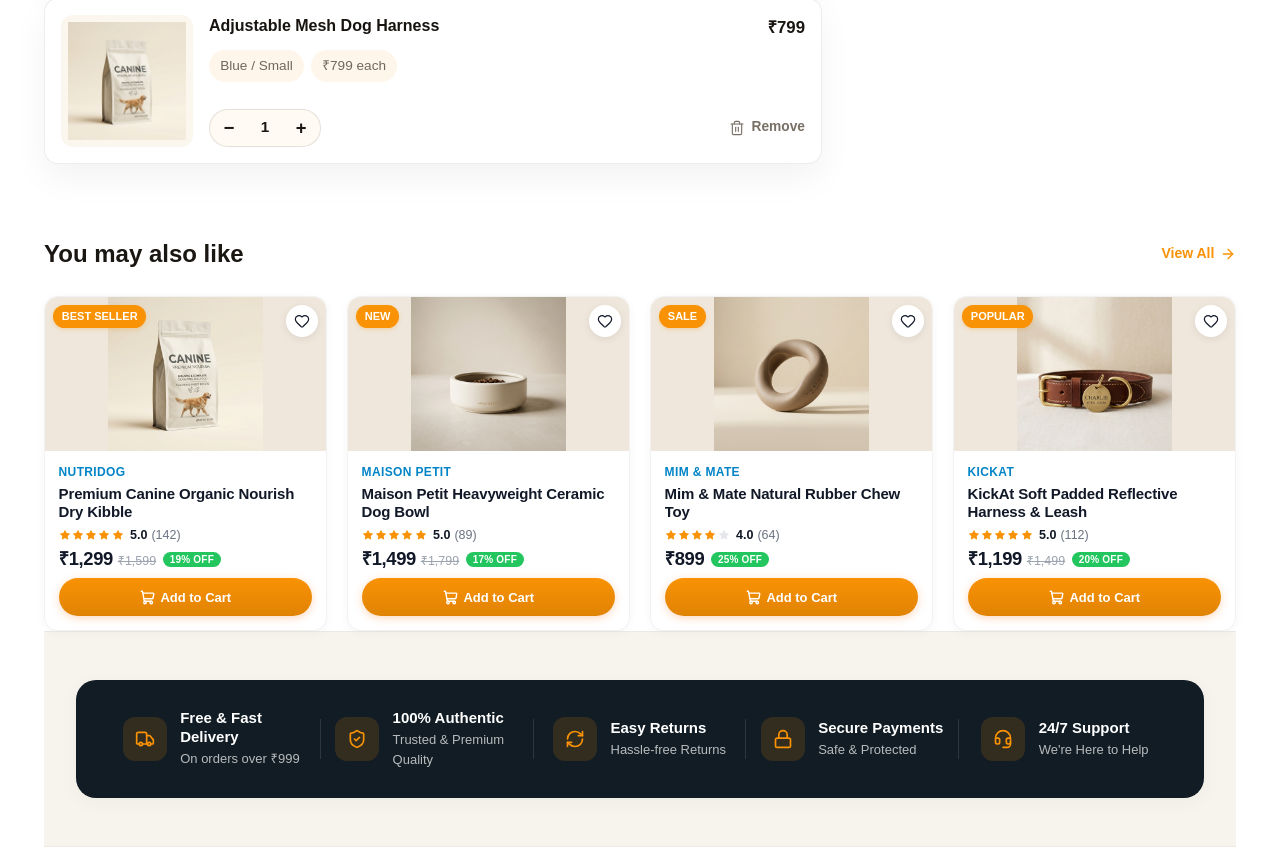
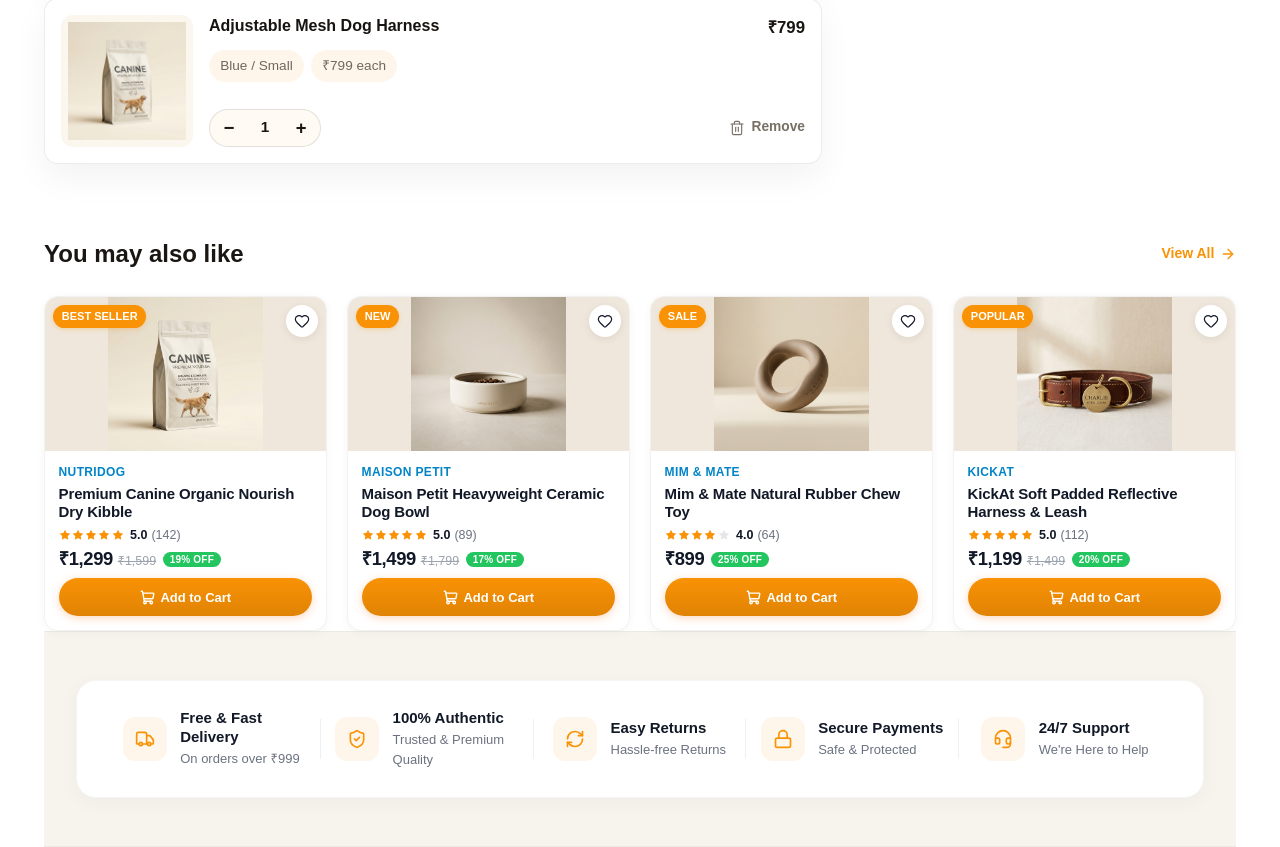
Before and after one commit to SevenX-Labs/kickat-client, a Next.js app: page /cart in a window 1280 px wide. Shown: the part 1266-2113 px from the top of the page. Built offline with nearby package versions, Linux system fonts and the light colour scheme.

Commit message:
feat: add CSS modules for WhyKickat and TrustStrip components

```diff
--- a/src/components/common/TrustStrip/TrustStrip.module.css
+++ b/src/components/common/TrustStrip/TrustStrip.module.css
@@ -11,9 +11,7 @@
 .container {
   display: flex;
   align-items: center;
-  background-color: #111C24;
-  border: 1px solid rgba(255, 255, 255, 0.08);
-  box-shadow: 0 8px 32px rgba(0, 0, 0, 0.15);
+  background-color: #ffffff;
   border-radius: 20px;
   padding: 1.75rem 2rem;
   width: 100%;
@@ -57,7 +55,7 @@
   width: 44px;
   height: 44px;
   border-radius: 12px;
-  background: rgba(245, 143, 0, 0.15);
+  background: rgba(245, 143, 0, 0.08);
   color: #F99205;
   flex-shrink: 0;
 }
@@ -76,13 +74,13 @@
 .title {
   font-size: 0.9375rem;
   font-weight: 700;
-  color: #FFFFFF;
+  color: #111827;
   line-height: 1.25;
 }
 
 .subtitle {
   font-size: 0.8125rem;
-  color: rgba(255, 255, 255, 0.7);
+  color: #6B7280;
   margin-top: 0.15rem;
   font-weight: 400;
 }
@@ -90,7 +88,7 @@
 .divider {
   width: 1px;
   height: 40px;
-  background-color: rgba(255, 255, 255, 0.12);
+  background-color: rgba(0, 0, 0, 0.06);
 }
 
 .mobileOnlyDivider {
```
Also changed, not shown: src/components/common/WhyKickat/WhyKickat.module.css (+8 -8 lines).
